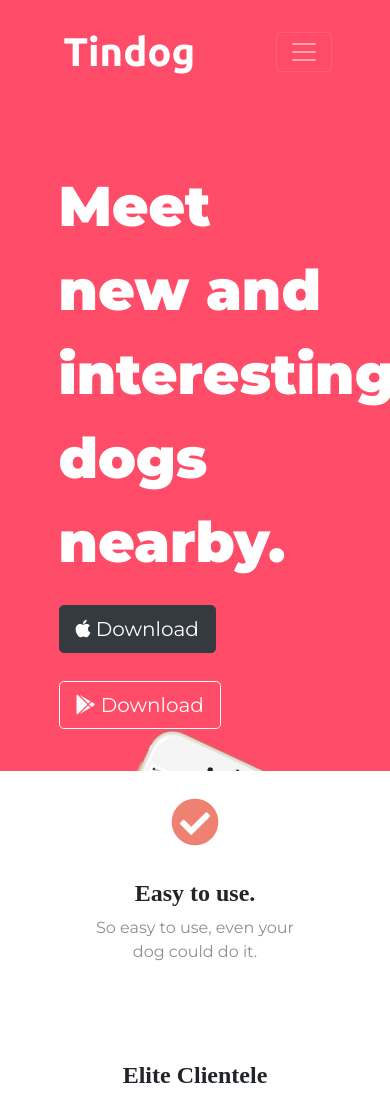
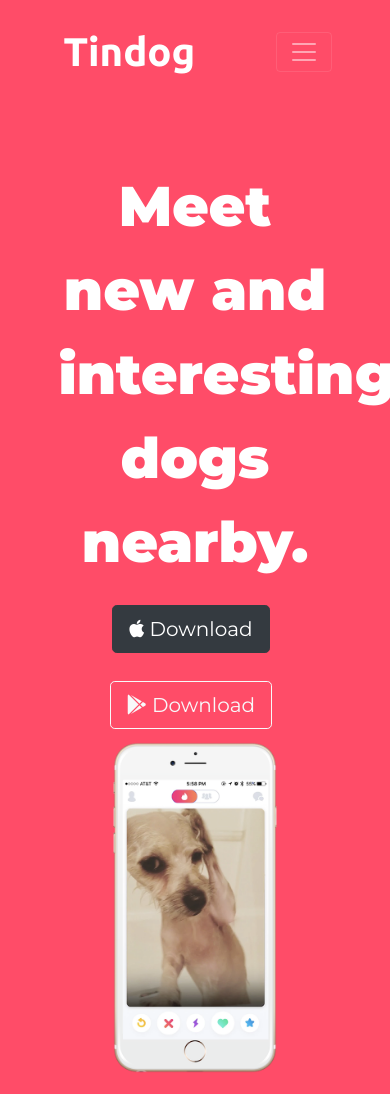
Before and after one commit to hidanikku85/tindog, a plain HTML site: page index.html in a window 390 px wide. Shown: the top 1094 px of the page. Drawn offline with nearby package versions, Linux system fonts and the light colour scheme.

Commit message:
css media query title and image additions

```diff
--- a/css/styles.css
+++ b/css/styles.css
@@ -137,3 +137,15 @@ p {
 .pricing-column {
   padding: 3% 2%;
 }
+
+@media (max-width: 1028px) {
+
+#title {
+  text-align: center;
+}
+
+  .dog-img {
+    position: static;
+    transform: rotate(0);
+  }
+}
```
